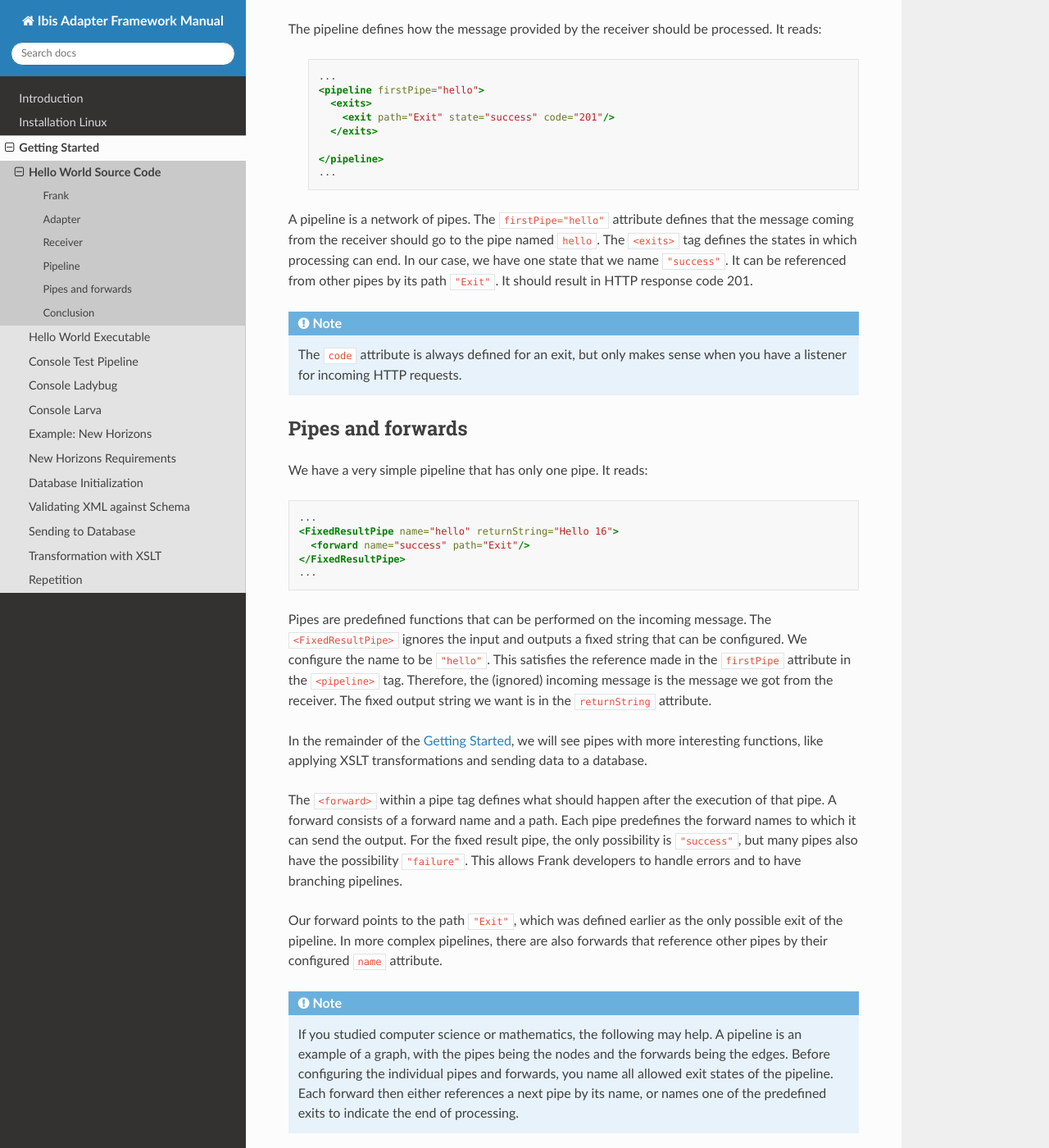
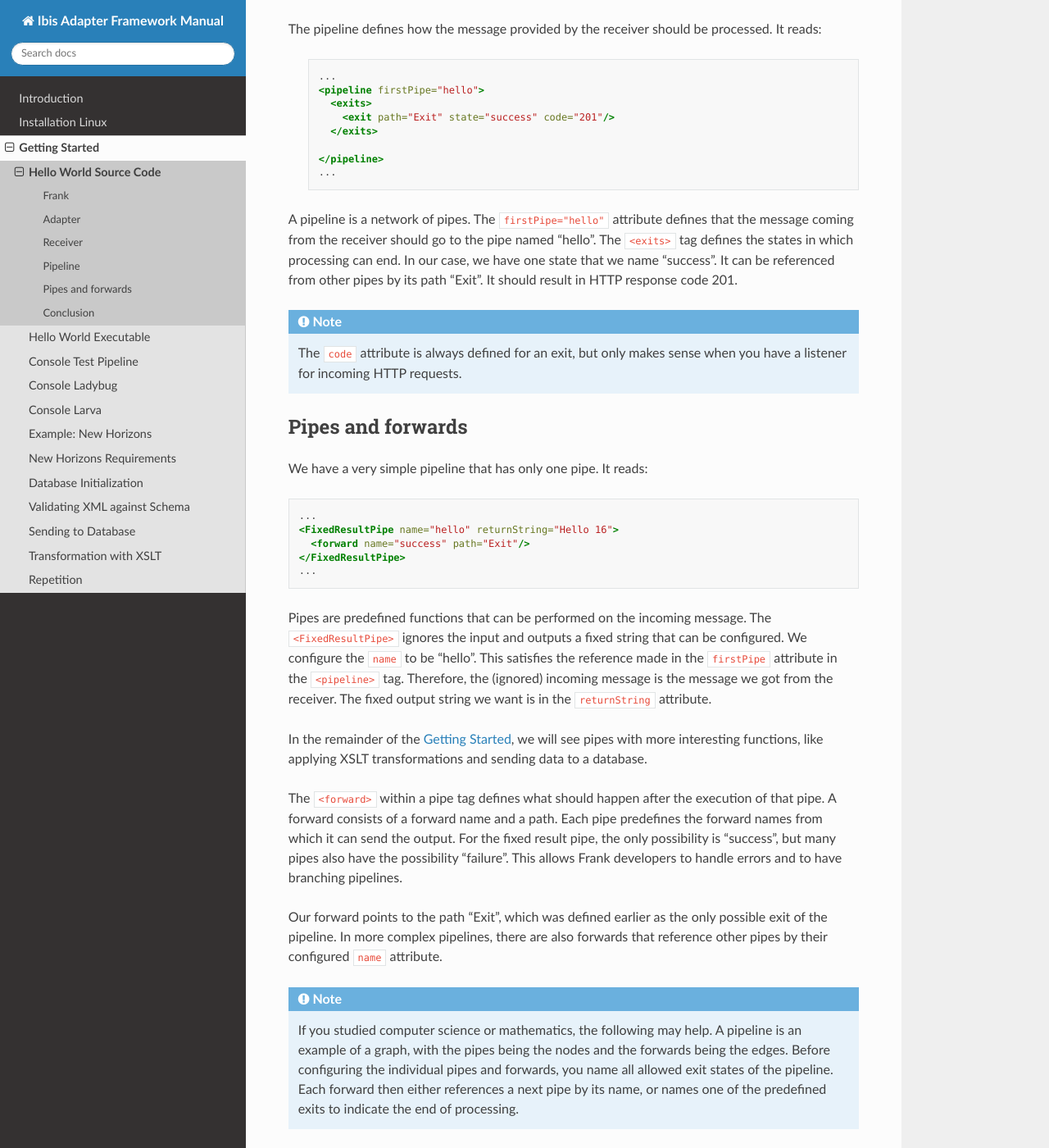
Before and after one commit to frankframework/frank-manual, a Sphinx documentation site: the page built from docs/source/helloIbis.rst, in a window 1280 px wide and 1400 px high, scrolled down 1599 px. Shown: the whole window at 82% size. Built offline with Sphinx 7.4.7 and the Read the Docs theme 2.0.0, drawn with Linux system fonts in a browser that asks for light colours; some of the changed text lies outside the part shown.

```diff
--- a/docs/source/helloIbis.rst
+++ b/docs/source/helloIbis.rst
@@ -72,7 +72,7 @@ Our receiver reads:
 It has name ``dummyInput``. Its further definition
 is provided by the tag within, ``<ApiListener>``. Listeners
 are building blocks that accept input. The choice for
-``<ApiListener>`` means that the adapter ``Hello`` should
+``<ApiListener>`` means that the adapter "Hello" should
 have a HTTP REST interface. The attribute ``uriPattern``
 defines the relative URL to listen to, while the ``method="GET"``
 attribute defines that we listen to HTTP GET requests.
@@ -103,10 +103,10 @@ should be processed. It reads:
 
 A pipeline is a network of pipes. The ``firstPipe="hello"`` attribute
 defines that the message coming from the receiver should go
-to the pipe named ``hello``. The ``<exits>`` tag defines
+to the pipe named "hello". The ``<exits>`` tag defines
 the states in which processing can end. In our case,
-we have one state that we name ``"success"``. It can be
-referenced from other pipes by its path ``"Exit"``.
+we have one state that we name "success". It can be
+referenced from other pipes by its path "Exit".
 It should result in HTTP response code 201.
 
 .. NOTE::
@@ -132,7 +132,7 @@ It reads:
 Pipes are predefined functions that can be performed on
 the incoming message. The ``<FixedResultPipe>`` ignores
 the input and outputs a fixed string that can be configured.
-We configure the name to be ``"hello"``.
+We configure the ``name`` to be "hello".
 This satisfies the reference made in the
 ``firstPipe`` attribute in the ``<pipeline>`` tag. Therefore,
 the (ignored) incoming message is the message we got from the
@@ -145,13 +145,13 @@ XSLT transformations and sending data to a database.
 
 The ``<forward>`` within a pipe tag defines what should happen after
 the execution of that pipe. A forward consists of a forward
-name and a path. Each pipe predefines the forward names to which
+name and a path. Each pipe predefines the forward names from which
 it can send the output. For the fixed result pipe, the only
-possibility is ``"success"``, but many pipes also have
-the possibility ``"failure"``. This allows Frank developers
+possibility is "success", but many pipes also have
+the possibility "failure". This allows Frank developers
 to handle errors and to have branching pipelines.
 
-Our forward points to the path ``"Exit"``, which was defined
+Our forward points to the path "Exit", which was defined
 earlier as the only possible exit of the pipeline. In more
 complex pipelines, there are also forwards that reference other
 pipes by their configured ``name`` attribute.
--- a/docs/source/horizonsInsertDb.rst
+++ b/docs/source/horizonsInsertDb.rst
@@ -9,7 +9,7 @@ Within this pipe, you add a sender to specify the
 destination. We use ``<FixedQuerySender>`` to specify
 that we are targeting the database. It is not
 necessary to specify what database we
-target, because this configured elsewhere, see
+target, because this is configured elsewhere, see
 :ref:`installationLinux` .
 
 The ingest booking adapter from the previous section
--- a/docs/source/horizonsTransform.rst
+++ b/docs/source/horizonsTransform.rst
@@ -58,7 +58,7 @@ Then you can append the ingest booking adapter with the following:
 .. NOTE::
 
    The pipe shown above has attribute ``getInputFromSessionKey="originalMessage"``.
-   You may remeber session keys from :ref:`ladyBug`. They are
+   You may remeber session keys from section :ref:`ladyBug`. They are
    name/value pairs that accompany the message flowing throug the pipeline.
    The ``<XsltPipe>`` should not use the output of its predecessor with
    ``name`` attribute "insertBooking". The output of that pipe is
```
Also changed, not shown: docs/source/horizonsValidateBooking.rst (+1 -13 lines).
